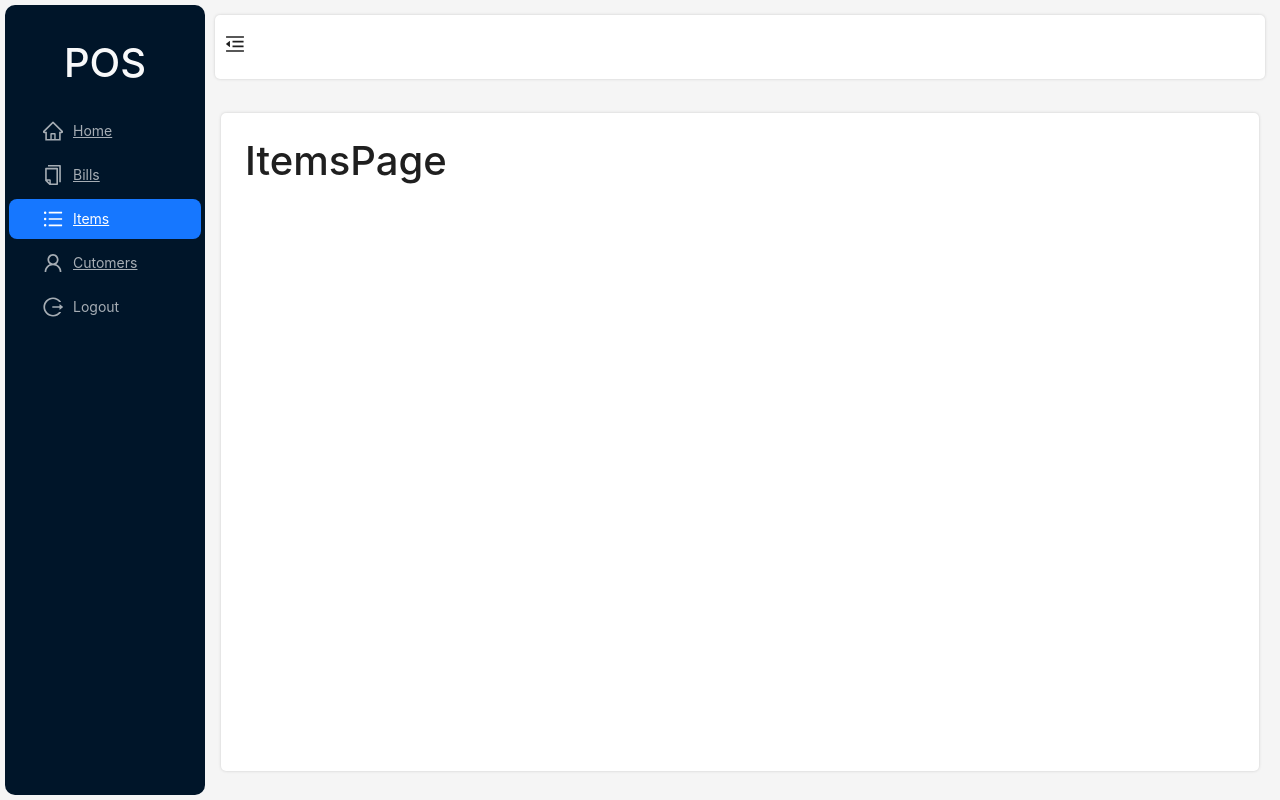
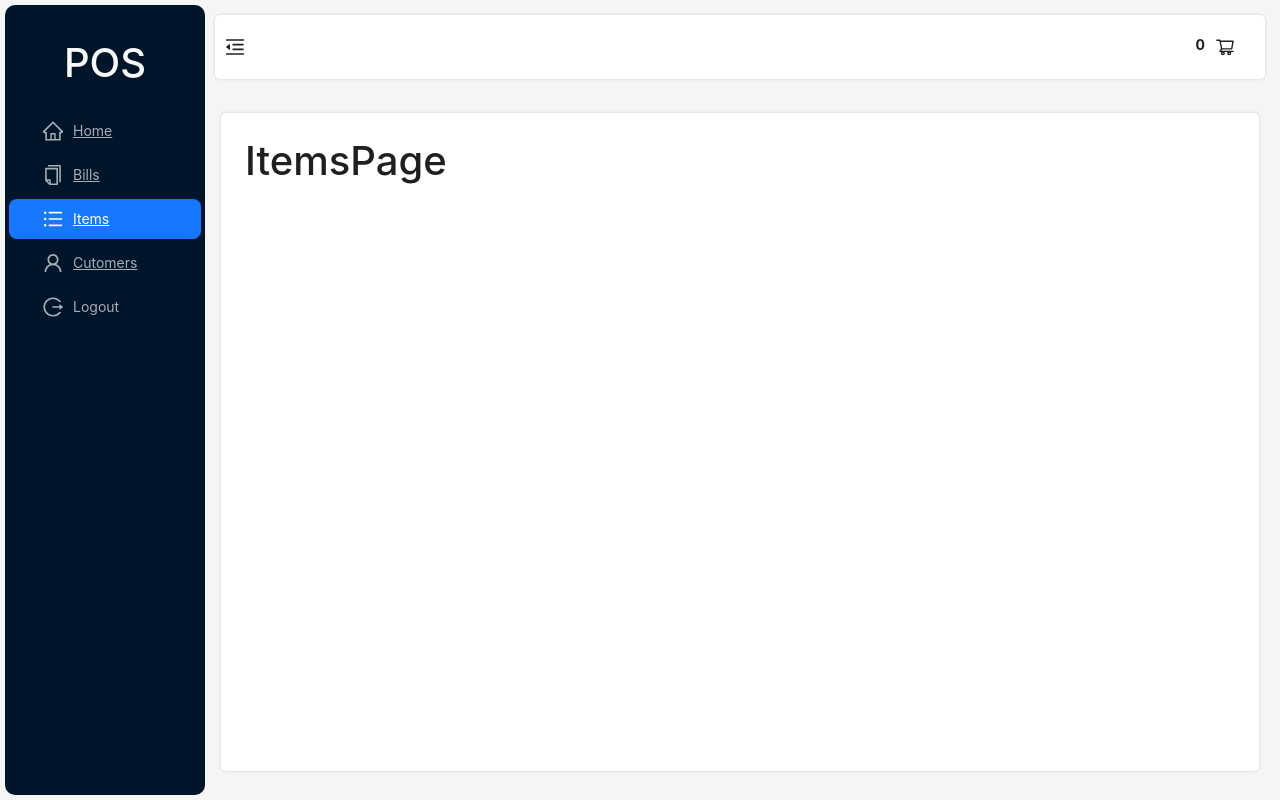
Before and after one commit to Arshit790/POS_MERN, a React (Vite) app in the folder client/: page /items in a window 1280 px wide. Built offline with nearby package versions, Linux system fonts and the light colour scheme.

Commit message:
"fixing css"

```diff
--- a/client/src/components/DefaultLayout.jsx
+++ b/client/src/components/DefaultLayout.jsx
@@ -1,4 +1,5 @@
 import React, { useState } from "react";
+import { useSelector } from "react-redux";
 import { Layout, Menu } from "antd";
 import { Link } from "react-router-dom";
 import {
@@ -9,11 +10,13 @@ import {
   HomeOutlined,
   CopyOutlined,
   UnorderedListOutlined,
+  ShoppingCartOutlined,
 } from "@ant-design/icons";
 import "../styles/DefaultLayout.css";
 const { Header, Sider, Content } = Layout;
 
-const DefaultLayout = ({children}) => {
+const DefaultLayout = ({ children }) => {
+  const { cartItems } = useSelector((state) => state.RootReducer);
   const [collapsed, setCollapsed] = useState(false);
 
   const toggle = () => {
@@ -57,6 +60,10 @@ const DefaultLayout = ({children}) => {
               onClick: toggle,
             }
           )}
+          <div className="cart-item d-flex justify-content-space-between flex-row">
+            <p>{cartItems.length}</p>
+            <ShoppingCartOutlined />
+          </div>
         </Header>
         <Content
           className="site-layout-background"
--- a/client/src/styles/DefaultLayout.css
+++ b/client/src/styles/DefaultLayout.css
@@ -45,3 +45,21 @@
   align-items: center;
   margin-left: 10px;
 }
+
+.ant-layout-header {
+  line-height: 0;
+  display: flex;
+  justify-content: space-between;
+  align-items: center;
+}
+
+.cart-item{
+  padding-left: 20px;
+  padding-right: 30px;
+  cursor: pointer;
+}
+
+.cart-item p{
+  margin-top: 10px;
+  font-weight: bold;
+}
```
